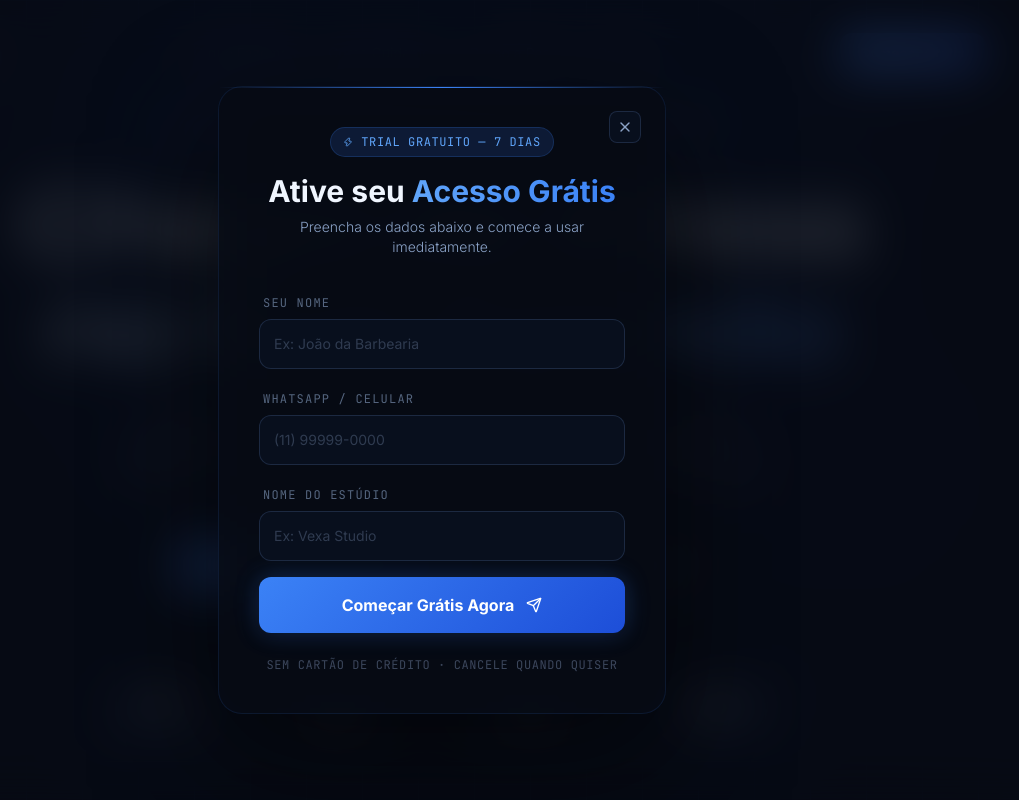
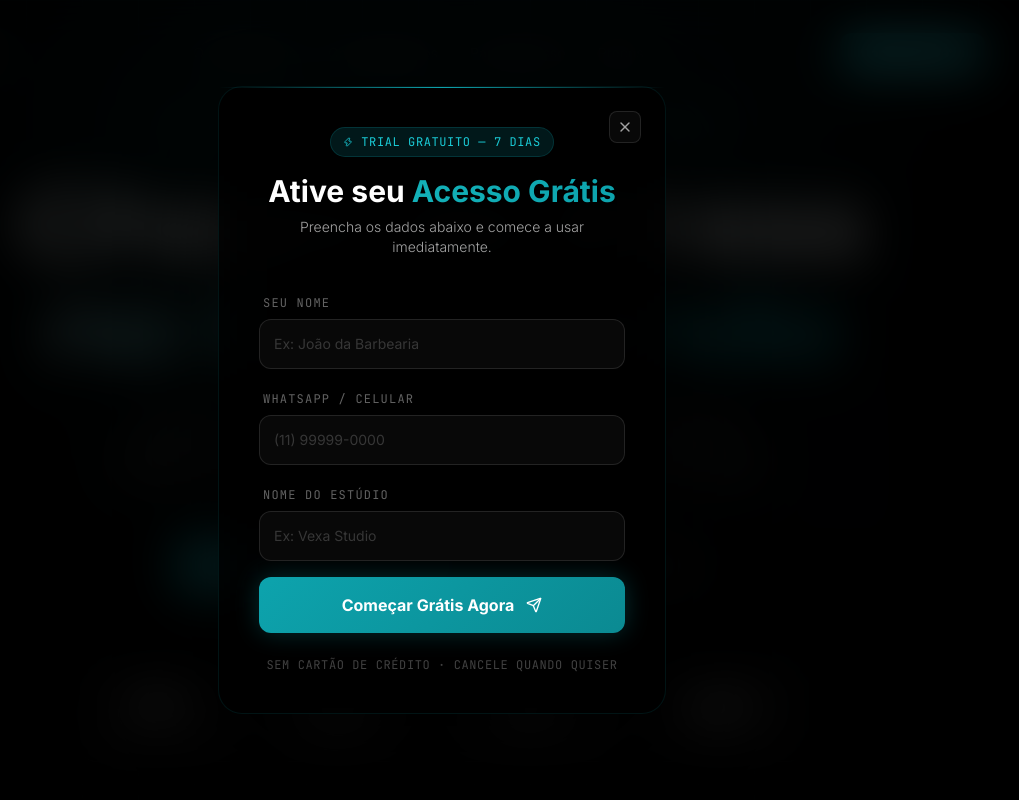
Before and after one commit to felipepazdev/LandingPageVexa, a React (Vite) app: page / in a window 1280 px wide. Both pictures are taken after a click on the button "Começar Grátis". Shown: the top 800 px of the page, without its empty margins (198-1217 px from the left). Built offline with nearby package versions, Linux system fonts and the light colour scheme.

Commit message:
feat: design overhaul with black, white, and cyan color palette

```diff
--- a/src/components/Footer.jsx
+++ b/src/components/Footer.jsx
@@ -81,7 +81,7 @@ export default function Footer({ onOpenTrial }) {
           {/* Brand */}
           <div className="md:col-span-2">
             <div className="flex items-center gap-2.5 mb-5">
-              <div className="w-8 h-8 rounded-lg bg-gradient-to-br from-accent to-accentGlow flex items-center justify-center shadow-glow-blue-sm">
+              <div className="w-8 h-8 rounded-lg bg-gradient-to-br from-accent to-accentGlow flex items-center justify-center shadow-glow-cyan-sm">
                 <span className="text-white font-bold text-sm font-mono">V</span>
               </div>
               <span className="text-base font-display font-bold text-textLight tracking-widest">VEXA</span>
--- a/src/components/Hero.jsx
+++ b/src/components/Hero.jsx
@@ -28,9 +28,9 @@ export default function Hero({ onOpenTrial }) {
         {/* Grid */}
         <div className="absolute inset-0 bg-grid opacity-100" />
         {/* Radial glow top-center */}
-        <div className="glow-orb absolute top-[-15%] left-[50%] -translate-x-1/2 w-[900px] h-[600px] bg-blue-600/[0.09]" />
-        <div className="glow-orb absolute top-[5%] left-[15%] w-[500px] h-[500px] bg-blue-500/[0.04]" />
-        <div className="glow-orb absolute top-[20%] right-[5%] w-[350px] h-[350px] bg-indigo-500/[0.04]" />
+        <div className="glow-orb absolute top-[-15%] left-[50%] -translate-x-1/2 w-[900px] h-[600px] bg-accent/[0.09]" />
+        <div className="glow-orb absolute top-[5%] left-[15%] w-[500px] h-[500px] bg-accent/[0.04]" />
+        <div className="glow-orb absolute top-[20%] right-[5%] w-[350px] h-[350px] bg-accentGlow/[0.04]" />
         {/* Fade to black at bottom */}
         <div className="absolute bottom-0 left-0 right-0 h-48 bg-gradient-to-t from-primary to-transparent" />
       </div>
--- a/src/components/Navbar.jsx
+++ b/src/components/Navbar.jsx
@@ -22,7 +22,7 @@ export default function Navbar({ onOpenTrial }) {
       >
         {/* Logo */}
         <a href="#" className="flex items-center gap-2.5 cursor-pointer group">
-          <div className="w-8 h-8 rounded-lg bg-gradient-to-br from-accent to-accentGlow flex items-center justify-center shadow-glow-blue-sm">
+          <div className="w-8 h-8 rounded-lg bg-gradient-to-br from-accent to-accentGlow flex items-center justify-center shadow-glow-cyan-sm">
             <span className="text-white font-bold text-sm font-mono">V</span>
           </div>
           <span className="text-base font-display font-bold tracking-widest text-textLight">
--- a/src/components/Philosophy.jsx
+++ b/src/components/Philosophy.jsx
@@ -70,7 +70,7 @@ export default function Philosophy() {
       {/* Background Decor */}
       <div className="absolute inset-0 bg-grid opacity-60 pointer-events-none" />
       <div className="absolute top-0 right-0 w-[600px] h-[500px] bg-accent/[0.03] blur-[150px] rounded-full pointer-events-none" />
-      <div className="absolute bottom-[-10%] left-[-5%] w-[500px] h-[500px] bg-blue-600/[0.04] blur-[120px] rounded-full pointer-events-none" />
+      <div className="absolute bottom-[-10%] left-[-5%] w-[500px] h-[500px] bg-accent/[0.04] blur-[120px] rounded-full pointer-events-none" />
 
       <div className="max-w-6xl mx-auto relative z-10">
         {/* Header */}
--- a/src/components/Protocol.jsx
+++ b/src/components/Protocol.jsx
@@ -97,7 +97,7 @@ export default function Protocol() {
                 style={{ width: 100, height: 100, marginLeft: -50, marginTop: -50 }}
               />
               {/* Center */}
-              <div className="absolute top-1/2 left-1/2 -translate-x-1/2 -translate-y-1/2 w-14 h-14 rounded-full bg-gradient-to-br from-accent to-accentGlow flex items-center justify-center shadow-glow-blue">
+              <div className="absolute top-1/2 left-1/2 -translate-x-1/2 -translate-y-1/2 w-14 h-14 rounded-full bg-gradient-to-br from-accent to-accentGlow flex items-center justify-center shadow-glow-cyan">
                 <Lock size={22} className="text-white" />
               </div>
               {/* Orbiting dots */}
--- a/src/components/TrialForm.jsx
+++ b/src/components/TrialForm.jsx
@@ -45,7 +45,7 @@ export default function TrialForm({ isOpen, onClose }) {
             <Zap size={10} /> TRIAL GRATUITO — 7 DIAS
           </div>
           <h2 className="text-2xl md:text-3xl font-bold text-textLight mb-2">
-            Ative seu <span className="text-gradient-blue">Acesso Grátis</span>
+            Ative seu <span className="text-gradient-cyan">Acesso Grátis</span>
           </h2>
           <p className="text-textMuted text-sm font-light">
             Preencha os dados abaixo e comece a usar imediatamente.
--- a/src/index.css
+++ b/src/index.css
@@ -18,58 +18,58 @@
   /* ── Grid background pattern ── */
   .bg-grid {
     background-image:
-      linear-gradient(rgba(59,130,246,0.06) 1px, transparent 1px),
-      linear-gradient(90deg, rgba(59,130,246,0.06) 1px, transparent 1px);
+      linear-gradient(rgba(13, 163, 173,0.06) 1px, transparent 1px),
+      linear-gradient(90deg, rgba(13, 163, 173,0.06) 1px, transparent 1px);
     background-size: 56px 56px;
   }
 
   /* ── Glassmorphism ── */
   .glass-dark {
-    background: rgba(7, 11, 20, 0.75);
+    background: rgba(0, 0, 0, 0.75);
     backdrop-filter: blur(24px);
     -webkit-backdrop-filter: blur(24px);
-    border: 1px solid rgba(59, 130, 246, 0.12);
+    border: 1px solid rgba(13, 163, 173, 0.12);
   }
 
   .glass-card {
-    background: rgba(10, 17, 32, 0.85);
+    background: rgba(10, 10, 10, 0.85);
     backdrop-filter: blur(16px);
     -webkit-backdrop-filter: blur(16px);
-    border: 1px solid rgba(30, 45, 69, 0.9);
+    border: 1px solid rgba(38, 38, 38, 0.9);
   }
 
   .glass-panel {
-    background: rgba(13, 21, 40, 0.6);
+    background: rgba(17, 17, 17, 0.6);
     backdrop-filter: blur(20px);
     -webkit-backdrop-filter: blur(20px);
-    border: 1px solid rgba(59, 130, 246, 0.08);
+    border: 1px solid rgba(13, 163, 173, 0.08);
   }
 
   /* ── Gradient text ── */
   .text-gradient {
-    background: linear-gradient(135deg, #ffffff 0%, #93C5FD 45%, #3B82F6 100%);
+    background: linear-gradient(135deg, #ffffff 0%, #1ACBD6 45%, #0DA3AD 100%);
     -webkit-background-clip: text;
     -webkit-text-fill-color: transparent;
     background-clip: text;
   }
 
-  .text-gradient-blue {
-    background: linear-gradient(90deg, #60A5FA, #3B82F6);
+  .text-gradient-cyan {
+    background: linear-gradient(90deg, #13B1B8, #0DA3AD);
     -webkit-background-clip: text;
     -webkit-text-fill-color: transparent;
     background-clip: text;
   }
 
   .text-gradient-electric {
-    background: linear-gradient(135deg, #93C5FD 0%, #60A5FA 40%, #2563EB 100%);
+    background: linear-gradient(135deg, #1ACBD6 0%, #13B1B8 40%, #0A7F87 100%);
     -webkit-background-clip: text;
     -webkit-text-fill-color: transparent;
     background-clip: text;
   }
 
   /* ── Glow effects ── */
-  .text-glow-blue {
-    text-shadow: 0 0 40px rgba(59, 130, 246, 0.5), 0 0 80px rgba(59, 130, 246, 0.2);
+  .text-glow-cyan {
+    text-shadow: 0 0 40px rgba(13, 163, 173, 0.5), 0 0 80px rgba(13, 163, 173, 0.2);
   }
 
   .glow-orb {
@@ -81,18 +81,18 @@
   /* ── Badge / label ── */
   .section-label {
     @apply text-[10px] font-mono tracking-[0.45em] uppercase text-accent/80 border border-accent/20 px-4 py-2 rounded-full;
-    background: rgba(59, 130, 246, 0.07);
+    background: rgba(13, 163, 173, 0.07);
     letter-spacing: 0.35em;
   }
 
   /* ── Buttons ── */
   .btn-primary {
-    background: linear-gradient(135deg, #3B82F6 0%, #1D4ED8 100%);
-    box-shadow: 0 0 24px rgba(59, 130, 246, 0.28), 0 4px 16px rgba(0, 0, 0, 0.35);
+    background: linear-gradient(135deg, #0DA3AD 0%, #0B8A92 100%);
+    box-shadow: 0 0 24px rgba(13, 163, 173, 0.28), 0 4px 16px rgba(0, 0, 0, 0.35);
     transition: all 0.3s cubic-bezier(0.25, 0.46, 0.45, 0.94);
   }
   .btn-primary:hover {
-    box-shadow: 0 0 48px rgba(59, 130, 246, 0.5), 0 4px 24px rgba(0, 0, 0, 0.45);
+    box-shadow: 0 0 48px rgba(13, 163, 173, 0.5), 0 4px 24px rgba(0, 0, 0, 0.45);
     transform: translateY(-2px);
   }
   .btn-primary:active {
@@ -106,7 +106,7 @@
   }
   .btn-ghost:hover {
     background: rgba(255,255,255,0.08);
-    border-color: rgba(59,130,246,0.25);
+    border-color: rgba(13, 163, 173,0.25);
   }
 
   /* ── Feature card ── */
@@ -119,13 +119,13 @@
     position: absolute;
     inset: 0;
     border-radius: inherit;
-    background: linear-gradient(135deg, rgba(59,130,246,0.05), transparent);
+    background: linear-gradient(135deg, rgba(13, 163, 173,0.05), transparent);
     opacity: 0;
     transition: opacity 0.4s ease;
   }
   .feature-card:hover {
-    border-color: rgba(59, 130, 246, 0.25) !important;
-    box-shadow: 0 24px 64px rgba(0, 0, 0, 0.5), 0 0 40px rgba(59, 130, 246, 0.07);
+    border-color: rgba(13, 163, 173, 0.25) !important;
+    box-shadow: 0 24px 64px rgba(0, 0, 0, 0.5), 0 0 40px rgba(13, 163, 173, 0.07);
     transform: translateY(-5px);
   }
   .feature-card:hover::before {
@@ -134,59 +134,59 @@
 
   /* ── Screen mock ── */
   .screen-mock {
-    background: linear-gradient(145deg, #080f1e, #060a14);
-    border: 1px solid rgba(59, 130, 246, 0.14);
+    background: linear-gradient(145deg, #0A0A0A, #000000);
+    border: 1px solid rgba(13, 163, 173, 0.14);
     box-shadow:
-      0 0 0 1px rgba(59,130,246,0.05),
+      0 0 0 1px rgba(13, 163, 173,0.05),
       0 40px 100px rgba(0, 0, 0, 0.7),
-      0 0 60px rgba(59, 130, 246, 0.06),
+      0 0 60px rgba(13, 163, 173, 0.06),
       inset 0 1px 0 rgba(255,255,255,0.04);
   }
 
   /* ── Pricing card ── */
   .pricing-highlight {
-    background: linear-gradient(145deg, rgba(59,130,246,0.07), rgba(29,78,216,0.03));
-    border: 1px solid rgba(59, 130, 246, 0.22);
-    box-shadow: 0 40px 100px rgba(0,0,0,0.55), 0 0 80px rgba(59,130,246,0.09);
+    background: linear-gradient(145deg, rgba(13, 163, 173,0.07), rgba(11, 138, 146, 0.03));
+    border: 1px solid rgba(13, 163, 173, 0.22);
+    box-shadow: 0 40px 100px rgba(0,0,0,0.55), 0 0 80px rgba(13, 163, 173,0.09);
   }
 
   /* ── Stat card ── */
   .stat-card {
-    background: rgba(10, 17, 32, 0.7);
-    border: 1px solid rgba(30, 45, 69, 0.9);
+    background: rgba(10, 10, 10, 0.7);
+    border: 1px solid rgba(38, 38, 38, 0.9);
     transition: all 0.3s ease;
   }
   .stat-card:hover {
-    border-color: rgba(59,130,246,0.25);
-    background: rgba(10, 17, 32, 0.95);
+    border-color: rgba(13, 163, 173,0.25);
+    background: rgba(10, 10, 10, 0.95);
   }
 
   /* ── Horizontal divider with glow ── */
   .divider-glow {
     height: 1px;
-    background: linear-gradient(90deg, transparent, rgba(59,130,246,0.4), transparent);
+    background: linear-gradient(90deg, transparent, rgba(13, 163, 173,0.4), transparent);
   }
 
   /* ── Badge glow ── */
   .badge-glow {
-    box-shadow: 0 0 20px rgba(59,130,246,0.25), inset 0 0 20px rgba(59,130,246,0.04);
+    box-shadow: 0 0 20px rgba(13, 163, 173,0.25), inset 0 0 20px rgba(13, 163, 173,0.04);
   }
 
   /* ── Scrollbar ── */
   ::-webkit-scrollbar { width: 4px; }
-  ::-webkit-scrollbar-track { background: #070B14; }
-  ::-webkit-scrollbar-thumb { background: rgba(59,130,246,0.25); border-radius: 4px; }
-  ::-webkit-scrollbar-thumb:hover { background: rgba(59,130,246,0.5); }
+  ::-webkit-scrollbar-track { background: #000000; }
+  ::-webkit-scrollbar-thumb { background: rgba(13, 163, 173,0.25); border-radius: 4px; }
+  ::-webkit-scrollbar-thumb:hover { background: rgba(13, 163, 173,0.5); }
 
   /* ── Testimonial card ── */
   .testimonial-card {
-    background: rgba(10, 17, 32, 0.7);
-    border: 1px solid rgba(30, 45, 69, 0.9);
+    background: rgba(10, 10, 10, 0.7);
+    border: 1px solid rgba(38, 38, 38, 0.9);
     transition: all 0.35s ease;
   }
   .testimonial-card:hover {
-    border-color: rgba(59,130,246,0.2);
-    box-shadow: 0 20px 50px rgba(0,0,0,0.4), 0 0 30px rgba(59,130,246,0.05);
+    border-color: rgba(13, 163, 173,0.2);
+    box-shadow: 0 20px 50px rgba(0,0,0,0.4), 0 0 30px rgba(13, 163, 173,0.05);
     transform: translateY(-3px);
   }
 
@@ -209,7 +209,7 @@
     left: calc(50% + 40px);
     right: calc(-50% + 40px);
     height: 1px;
-    background: linear-gradient(90deg, rgba(59,130,246,0.4), rgba(59,130,246,0.1));
+    background: linear-gradient(90deg, rgba(13, 163, 173,0.4), rgba(13, 163, 173,0.1));
   }
 
   /* ── Marquee ── */
--- a/tailwind.config.js
+++ b/tailwind.config.js
@@ -7,20 +7,20 @@ export default {
   theme: {
     extend: {
       colors: {
-        primary: '#070B14',
-        secondary: '#08101E',
-        tertiary: '#0D1828',
-        accent: '#3B82F6',
-        accentLight: '#60A5FA',
-        accentGlow: '#1D4ED8',
-        accentDeep: '#1E3A8A',
-        textDark: '#0D0D12',
-        textLight: '#F0F6FF',
-        textMuted: '#8BA3C7',
-        textDim: '#4A6080',
-        cardDark: '#08101E',
-        border: '#162035',
-        borderLight: '#1E2D45',
+        primary: '#000000',
+        secondary: '#0A0A0A',
+        tertiary: '#111111',
+        accent: '#0DA3AD',
+        accentLight: '#1ACBD6',
+        accentGlow: '#0B8A92',
+        accentDeep: '#066166',
+        textDark: '#0A0A0A',
+        textLight: '#FFFFFF',
+        textMuted: '#A3A3A3',
+        textDim: '#737373',
+        cardDark: '#0A0A0A',
+        border: '#1A1A1A',
+        borderLight: '#262626',
       },
       fontFamily: {
         sans: ['Inter', 'sans-serif'],
@@ -33,16 +33,16 @@ export default {
         '6xl': '4rem',
       },
       backgroundImage: {
-        'hero-gradient': 'radial-gradient(ellipse 90% 60% at 50% -10%, rgba(59,130,246,0.12), transparent)',
-        'blue-glow': 'radial-gradient(circle, rgba(59,130,246,0.18), transparent 70%)',
-        'grid-pattern': 'linear-gradient(rgba(59,130,246,0.06) 1px, transparent 1px), linear-gradient(90deg, rgba(59,130,246,0.06) 1px, transparent 1px)',
-        'card-gradient': 'linear-gradient(135deg, rgba(59,130,246,0.05) 0%, transparent 60%)',
+        'hero-gradient': 'radial-gradient(ellipse 90% 60% at 50% -10%, rgba(13, 163, 173, 0.12), transparent)',
+        'blue-glow': 'radial-gradient(circle, rgba(13, 163, 173, 0.18), transparent 70%)',
+        'grid-pattern': 'linear-gradient(rgba(255, 255, 255, 0.03) 1px, transparent 1px), linear-gradient(90deg, rgba(255, 255, 255, 0.03) 1px, transparent 1px)',
+        'card-gradient': 'linear-gradient(135deg, rgba(13, 163, 173, 0.05) 0%, transparent 60%)',
       },
       boxShadow: {
-        'glow-blue': '0 0 40px rgba(59,130,246,0.25)',
-        'glow-blue-sm': '0 0 20px rgba(59,130,246,0.18)',
-        'glow-blue-lg': '0 0 80px rgba(59,130,246,0.3)',
-        'card-dark': '0 30px 60px rgba(0,0,0,0.6)',
+        'glow-blue': '0 0 40px rgba(13, 163, 173, 0.25)',
+        'glow-blue-sm': '0 0 20px rgba(13, 163, 173, 0.18)',
+        'glow-blue-lg': '0 0 80px rgba(13, 163, 173, 0.3)',
+        'card-dark': '0 30px 60px rgba(0,0,0,0.8)',
         'inner-glow': 'inset 0 1px 0 rgba(255,255,255,0.05)',
       },
       animation: {
@@ -60,8 +60,8 @@ export default {
           '50%': { transform: 'translateY(-14px)' },
         },
         'pulse-glow': {
-          '0%, 100%': { opacity: '1', boxShadow: '0 0 20px rgba(59,130,246,0.35)' },
-          '50%': { opacity: '0.65', boxShadow: '0 0 50px rgba(59,130,246,0.7)' },
+          '0%, 100%': { opacity: '1', boxShadow: '0 0 20px rgba(13, 163, 173, 0.35)' },
+          '50%': { opacity: '0.65', boxShadow: '0 0 50px rgba(13, 163, 173, 0.7)' },
         },
         scan: {
           '0%': { transform: 'translateY(-100%)' },
```
